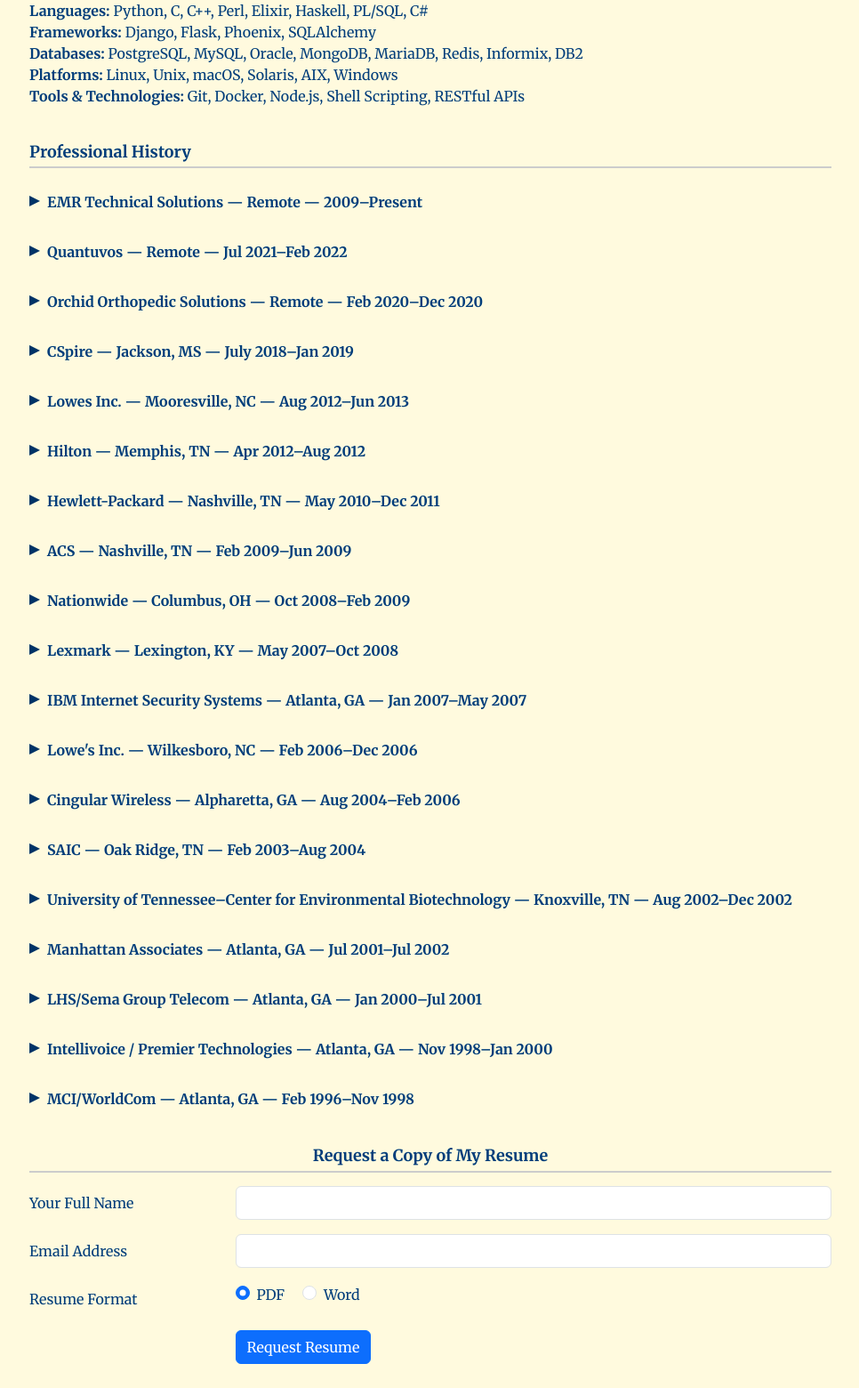
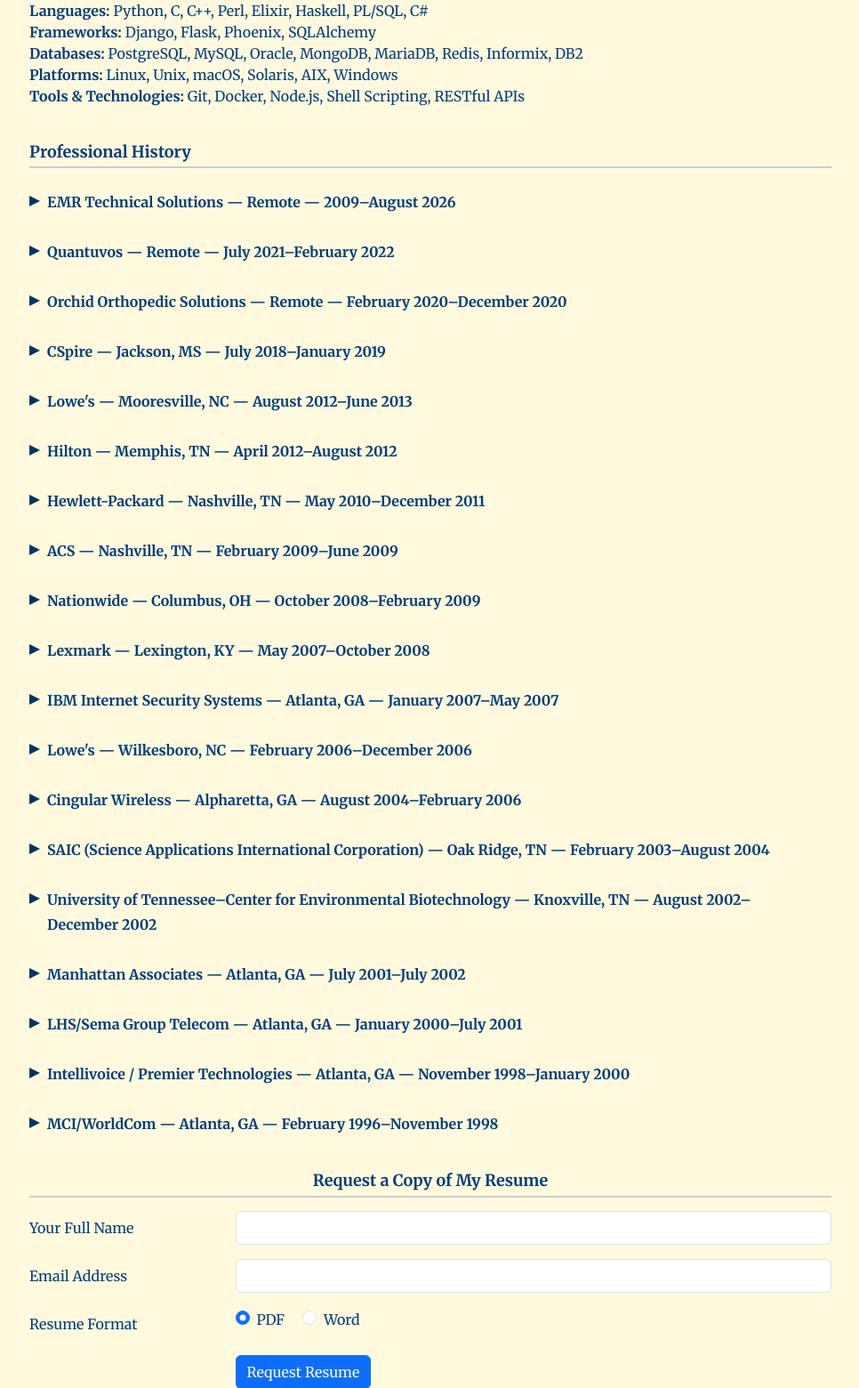
Before and after one commit to donfox/resume_site, a Flask app: page /resume in a window 1280 px wide. Shown: the part 868-2428 px from the top of the page at 89% size, without its empty margins (156-1122 px from the left). Run offline with Flask 3, Linux system fonts and the light colour scheme; parts of the project's set-up code (start-up, migrations or seed data) failed here and were passed over.

Commit message:
Update EMRTS end date and polish job history wording
- Set the current EMRTS/Provider Vault engagement end date to August 2026
  and update the overall EMRTS entry range to match.
- Expand all abbreviated month names to full names for consistency.
- Standardize company name to "Lowe's" (drop "Inc.", fix apostrophe) across
  both Lowe's entries and the interim-contract reference.
- Add a brief gloss on "magnetic stripe (swipe) cards" for clarity.
- Add rel="noopener" to the Orchid/EtQ external link; trim a repeated
  "Word documents" phrase.
- Expand ACS and SAIC acronyms on first mention.
- Add missing "Contract position." labels and reconcile several Tech
  lines with their descriptions (Nationwide, Cingular, UT, SAIC,
  Manhattan Associates) where they had drifted out of sync.
- Remove a garbled/redundant "Microsoft Advanced Windows Server OS" tech
  entry (actual platform was Linux, already listed).
- Tighten repetitive "Canadian" phrasing in the 2006 Lowe's entry.

Co-Authored-By: Claude Sonnet 5 <noreply@anthropic.com>

```diff
--- a/resume_site/templates/resume.html
+++ b/resume_site/templates/resume.html
@@ -57,7 +57,7 @@
     {{ job_entry(
     "EMR Technical Solutions",
     "Remote",
-    "2009–Present",
+    "2009–August 2026",
     ["https://emrts.us/", "https://edmonddatascience.com/", "https://providervault.us"],
     "Software engineer working with a healthcare IT startup across six engagements, developing
     open-source tools for medical records, billing, provider enrollment, and claims. Work has
@@ -65,7 +65,7 @@
     and professional partners. Contracts listed below fill the gaps between EMRTS engagements.",
 
     [
-    "July 2025–Current: Developed a proof-of-concept Provider Vault medical enrollment website,
+    "July 2025–August 2026: Developed a proof-of-concept Provider Vault medical enrollment website,
     combining Elixir/Phoenix for scalability and concurrency with Python for AI-assisted development
     and prompt engineering. Subsequently developed the Medicaid Claims Checker, a fraud detection
     tool written in Haskell (core logic) with Elixir/Phoenix for I/O, submitted via RFI
@@ -77,8 +77,8 @@
     project, introducing foundational data science concepts and workflows. Led a follow-up initiative
     exploring cryptocurrency, developing a Bitcoin indexer prototype.\n <strong>Tech:</strong> Python 3.x, Flask, PostgreSQL",
 
-    "<em>— Interim contracts: <a href='#cspire'>CSpire, Jackson MS (Jul 2018–Jan 2019)</a>; <a href='#orchid'>Orchid
-        Orthopedic Solutions, Remote (Feb 2020–Dec 2020)</a>; <a href='#quantuvos'>Quantuvos, Remote (Jul 2021–Feb
+    "<em>— Interim contracts: <a href='#cspire'>CSpire, Jackson MS (July 2018–January 2019)</a>; <a href='#orchid'>Orchid
+        Orthopedic Solutions, Remote (February 2020–December 2020)</a>; <a href='#quantuvos'>Quantuvos, Remote (July 2021–February
         2022)</a> — see entries below.</em>",
 
     "July 2015–January 2017: Developed proof-of-concept tools and prototypes for processing
@@ -92,15 +92,15 @@
     Exchange (HIE) application for hospitals.\n <strong>Tech:</strong> Elixir/Phoenix | Platform: Ubuntu Linux, macOS |
     Databases: MariaDB, PostgreSQL, MongoDB",
 
-    "<em>— Interim contracts: <a href='#hilton'>Hilton, Memphis TN (Apr 2012–Aug 2012)</a>; <a href='#lowes-2012'>Lowes
-        Inc., Mooresville NC (Aug 2012–Jun 2013)</a> — see entries below.</em>",
+    "<em>— Interim contracts: <a href='#hilton'>Hilton, Memphis TN (April 2012–August 2012)</a>; <a href='#lowes-2012'>Lowe's,
+        Mooresville NC (August 2012–June 2013)</a> — see entries below.</em>",
 
     "January 2012–March 2012: Focused on electronic medical records, claims processing, and
     provider enrollment applications on GNU/Linux. Developed tools for handling JSON data and
     extended the application's support for additional records processing.\n <strong>Tech:</strong> Python,
     Django, JavaScript (jQuery, Node.js) | Databases: MariaDB, PostgreSQL, Redis",
 
-    "<em>— Interim contract: <a href='#hewlett-packard'>Hewlett-Packard, Nashville TN (May 2010–Dec 2011)</a> — see
+    "<em>— Interim contract: <a href='#hewlett-packard'>Hewlett-Packard, Nashville TN (May 2010–December 2011)</a> — see
       entry below.</em>",
 
     "July 2009–May 2010: Conducted code analysis for GNUmed, an open-source electronic medical
@@ -111,14 +111,14 @@
 
     {% set quantuvos_description %}
     Technical consulting for Quantuvos, a coaching-platform startup. Reviewed and evaluated code for the
-    client-facing MVP, supporting coaches and clients in scheduling workshops and sessions. Performed code
-    reviews, identified issues, and recommended improvements. Contract position.
+    client-facing MVP, supporting coaches and clients in scheduling workshops and sessions, identifying
+    issues and recommending improvements. Contract position.
     {% endset %}
 
     {{ job_entry(
     "Quantuvos",
     "Remote",
-    "Jul 2021–Feb 2022",
+    "July 2021–February 2022",
     None,
     quantuvos_description,
     bullets=["<strong>Tech:</strong> Python 3.9", "Django 3.1", "PostgreSQL 14.1", "Docker"],
@@ -128,15 +128,15 @@
 
     {% set orchid_description %}
     Contract work preparing Word, Excel, and PDF documents for archival submission to
-    <a href="https://www.etq.com" target="_blank">EtQ Reliance</a>. Programmatically inserted tags and
-    formatting in Word documents and validated spreadsheet metadata for accuracy and completeness.
-    Contract position.
+    <a href="https://www.etq.com" target="_blank" rel="noopener">EtQ Reliance</a>. Programmatically
+    inserted tags and formatting into them and validated spreadsheet metadata for accuracy and
+    completeness. Contract position.
     {% endset %}
 
     {{ job_entry(
     "Orchid Orthopedic Solutions",
     "Remote",
-    "Feb 2020–Dec 2020",
+    "February 2020–December 2020",
     "https://www.orchid-ortho.com",
     orchid_description,
     bullets=["<strong>Tech:</strong> Python 3.8, C#", "Windows/macOS"],
@@ -147,7 +147,7 @@
     {{ job_entry(
     "CSpire",
     "Jackson, MS",
-    "July 2018–Jan 2019",
+    "July 2018–January 2019",
     "https://www.cspire.com",
     "Led development of a RESTful auto-provisioning API for tracking and managing customer services delivered
     through CSpire and its third-party vendor partners. The application supported logging, reporting, and
@@ -157,13 +157,13 @@
     ) }}
 
     {{ job_entry(
-    "Lowes Inc.",
+    "Lowe's",
     "Mooresville, NC",
-    "Aug 2012–Jun 2013",
+    "August 2012–June 2013",
     "https://corporate.lowes.com",
     "Refactored and extended legacy C code to support EMV (chip-based credit and debit card) transaction
-    processing as part of Lowe's transition away from magnetic stripe. Work included code analysis, bug
-    fixes, and documentation. Contract position.",
+    processing as part of Lowe's transition away from magnetic stripe (swipe) cards. Work included code
+    analysis, bug fixes, and documentation. Contract position.",
     ["<strong>Tech:</strong> C, AIX, DB2, Oracle"],
     anchor='lowes-2012'
     ) }}
@@ -171,7 +171,7 @@
     {{ job_entry(
     "Hilton",
     "Memphis, TN",
-    "Apr 2012–Aug 2012",
+    "April 2012–August 2012",
     None,
     "Provided production support for Hilton's Central Reservation System, contributing bug fixes and
     maintenance using C, Perl, and shell scripting. Contract position.",
@@ -182,7 +182,7 @@
     {{ job_entry(
     "Hewlett-Packard",
     "Nashville, TN",
-    "May 2010–Dec 2011",
+    "May 2010–December 2011",
     None,
     "Performed software maintenance and troubleshooting for TennCare (State of Tennessee). Key projects included:
     <ul>
@@ -200,29 +200,29 @@
     {{ job_entry(
     "ACS",
     "Nashville, TN",
-    "Feb 2009–Jun 2009",
+    "February 2009–June 2009",
     None,
     "Migrated MMIS (Medicaid Management Information System) software for TennCare from
-    Hewlett-Packard's infrastructure to ACS. Developed automation scripts and analyzed legacy C
-    modules. Contract position.",
+    Hewlett-Packard's infrastructure to ACS (Affiliated Computer Services). Developed automation
+    scripts and analyzed legacy C modules. Contract position.",
     ["<strong>Tech:</strong> C, Python 2.6, Unix"]
     ) }}
 
     {{ job_entry(
     "Nationwide",
     "Columbus, OH",
-    "Oct 2008–Feb 2009",
+    "October 2008–February 2009",
     None,
     "Analyzed annuity and financial data daily to detect anomalies in high-volume
     datasets. Proposed and developed a Python-based data validation and reporting tool to
-    modernize and replace aging shell scripts used in production.",
-    ["<strong>Tech:</strong> Solaris, Oracle, proprietary scripting"]
+    modernize and replace aging shell scripts used in production. Contract position.",
+    ["<strong>Tech:</strong> Solaris, Oracle, proprietary DSL"]
     ) }}
 
     {{ job_entry(
     "Lexmark",
     "Lexington, KY",
-    "May 2007–Oct 2008",
+    "May 2007–October 2008",
     "https://www.lexmark.com/en_us.html",
     "Bug fixes, code analysis, and refactoring of C code for high-end prototype printers
     designed for secure environments (government, military, finance). Developed Python scripts
@@ -233,72 +233,73 @@
     {{ job_entry(
     "IBM Internet Security Systems",
     "Atlanta, GA",
-    "Jan 2007–May 2007",
+    "January 2007–May 2007",
     None,
     "Developed tools for porting and rebuilding C/C++ applications from Microsoft Visual Studio
     to Unix environments, using Visual Studio build artifacts rather than traditional
     makefile-based builds. Contract position.",
-    ["<strong>Tech:</strong> C/C++, macOS, Ubuntu Linux, Windows XP"]
+    ["<strong>Tech:</strong> C/C++, Visual Studio, macOS, Ubuntu Linux, Windows XP"]
     ) }}
 
     {{ job_entry(
-    "Lowe's Inc.",
+    "Lowe's",
     "Wilkesboro, NC",
-    "Feb 2006–Dec 2006",
+    "February 2006–December 2006",
     None,
     "Adapted Lowe's point-of-sale software for the company's first Canadian store, modifying C
-    code to support Canadian currency, credit/debit card processing, and compliance with Canadian
-    legal and regulatory requirements. Work done on AIX. Contract position.",
+    code for local currency, card processing, and regulatory compliance. Contract position.",
     ["<strong>Tech:</strong> C, AIX, Oracle, DB2"]
     ) }}
 
     {{ job_entry(
     "Cingular Wireless",
     "Alpharetta, GA",
-    "Aug 2004–Feb 2006",
+    "August 2004–February 2006",
     None,
     "Maintained and extended a legacy billing engine running on AIX and GNU/Linux using Oracle.
     The system was written primarily in C++ with shell scripts. Taught a C++ course to the code
     acceptance testing group and developed a Perl application that automated the configuration
-    of their test boxes.",
-    ["<strong>Tech:</strong> C, C++, Perl, Oracle, AIX"]
+    of their test boxes. Contract position.",
+    ["<strong>Tech:</strong> C++, Perl, Shell, Oracle, AIX, GNU/Linux"]
     ) }}
 
     {{ job_entry(
-    "SAIC",
+    "SAIC (Science Applications International Corporation)",
     "Oak Ridge, TN",
-    "Feb 2003–Aug 2004",
+    "February 2003–August 2004",
     "https://saic.com",
     "Maintained and extended a legacy Perl application for network-wide resource and account
-    management at Oak Ridge and Los Alamos National Laboratories until it was decommissioned.",
-    ["<strong>Tech:</strong> Perl, C, Oracle, Unix"]
+    management at Oak Ridge and Los Alamos National Laboratories until it was decommissioned.
+    Contract position.",
+    ["<strong>Tech:</strong> Perl, Oracle, Unix"]
     ) }}
 
     {{ job_entry(
     "University of Tennessee–Center for Environmental Biotechnology",
     "Knoxville, TN",
-    "Aug 2002–Dec 2002",
+    "August 2002–December 2002",
     "https://ceb.utk.edu/",
-    "Built bioinformatics tools for monitoring, reporting, and analysis of microarray gene
-    data. Tutored professional staff and graduate students in Perl programming for
-    bioinformatics research.",
+    "Built bioinformatics tools in Perl and C, backed by MySQL on Red Hat Linux, for monitoring,
+    reporting, and analysis of microarray gene data. Tutored professional staff and graduate
+    students in Perl programming for bioinformatics research. Contract position.",
     ["<strong>Tech:</strong> Perl, C, MySQL, Red Hat Linux"]
     ) }}
 
     {{ job_entry(
     "Manhattan Associates",
     "Atlanta, GA",
-    "Jul 2001–Jul 2002",
+    "July 2001–July 2002",
     None,
     "Performed code maintenance on a cross-platform warehouse management system written in
-    C++ for Linux and Windows. Contract position.",
-    ["<strong>Tech:</strong> C++, Oracle, Linux, Windows, MKS Toolkit, Microsoft Advanced Windows Server OS"]
+    C++ for Linux and Windows, using Oracle for data storage and the MKS Toolkit for Unix-style
+    tooling on Windows. Contract position.",
+    ["<strong>Tech:</strong> C++, Oracle, Linux, Windows, MKS Toolkit"]
     ) }}
 
     {{ job_entry(
     "LHS/Sema Group Telecom",
     "Atlanta, GA",
-    "Jan 2000–Jul 2001",
+    "January 2000–July 2001",
     None,
     "Performed code maintenance and enhancement for a large legacy billing engine written in
     C/C++ using Oracle, spanning multiple Unix platforms. Contributed to major technical
@@ -309,7 +310,7 @@
     {{ job_entry(
     "Intellivoice / Premier Technologies",
     "Atlanta, GA",
-    "Nov 1998–Jan 2000",
+    "November 1998–January 2000",
     None,
     "Worked on multimedia integration R&D for distributed Solaris networks. Developed coding
     projects using C++ and evaluated third-party middleware (such as CORBA) to facilitate
@@ -320,7 +321,7 @@
     {{ job_entry(
     "MCI/WorldCom",
     "Atlanta, GA",
-    "Feb 1996–Nov 1998",
+    "February 1996–November 1998",
     None,
     "Full-cycle project to implement a billing engine on AIX using C++, Pro*C, and Oracle.
     Developed a Perl application that processed firearm purchase applications for the
```
